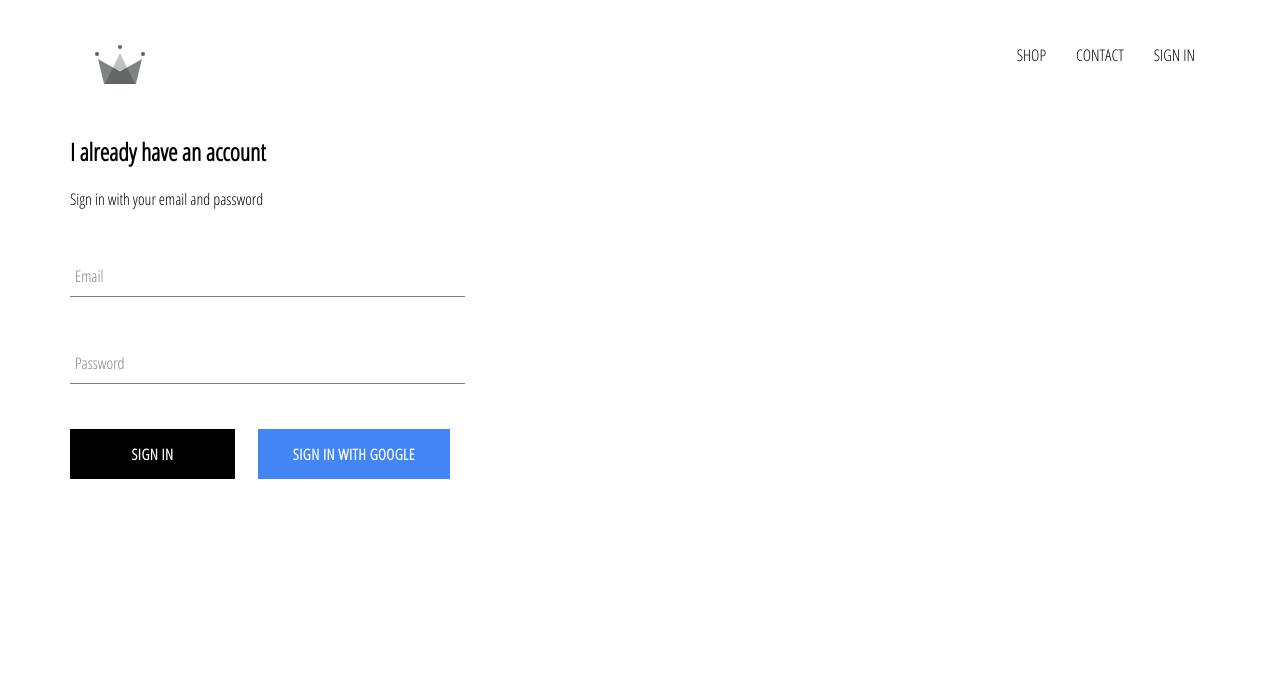
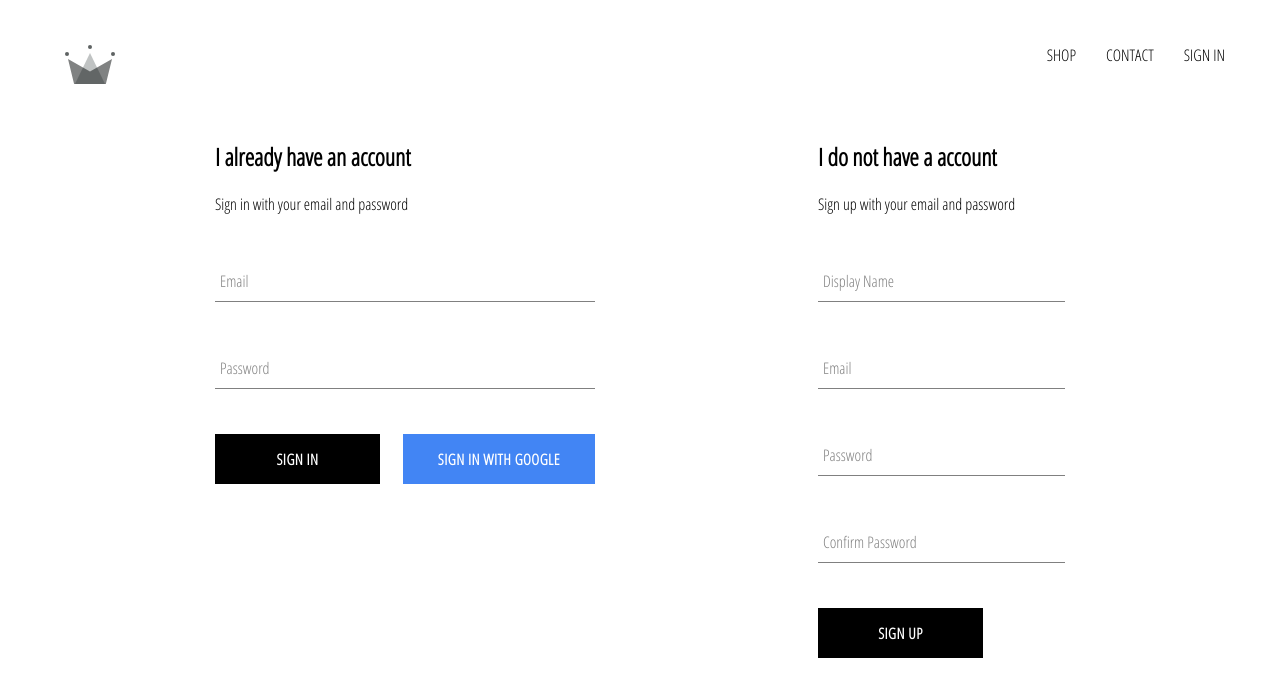
Before and after one commit to PayalBhandwalkar/CRWN_SQUARE, a React (Create React App) app in the folder crown-studio/: page /signin in a window 1280 px wide. Shown: the top 696 px of the page. Built offline with nearby package versions, Linux system fonts and the light colour scheme; no server answers.

Commit message:
implemented firebase utils and done with authentication

```diff
--- a/crown-studio/src/App.css
+++ b/crown-studio/src/App.css
@@ -1,11 +1,11 @@
 body {
   font-family: 'Open Sans Condensed';
-  padding: 20px 70px;
+  padding: 20px 40px;
 }
 a {
   text-decoration: none;
   color: black;
 }
 * {
-
+    box-sizing: border-box;
 }
--- a/crown-studio/src/App.js
+++ b/crown-studio/src/App.js
@@ -5,7 +5,7 @@
 import ShopPage from './pages/shop/shop.component';
 import Header from './components/header/header.component';
 import SignInAndSignUpPage from './pages/sign-in-and-sign-up/sign-in-and-sign-up.component';
-import { auth } from './firebase/firebase.utils';
+import { auth, createUserProfileDocument } from './firebase/firebase.utils';
 
 class App extends React.Component {
 
@@ -20,13 +20,27 @@
   unsubscribeFromAuth = null;
 
 
-   componentDidMount() {
-     this.unsubscribeFromAuth = auth.onAuthStateChanged(user => {
-       this.setState({ currentUser: user });
+  componentDidMount() {
+    this.unsubscribeFromAuth = auth.onAuthStateChanged(async userAuth => {
+      if (userAuth) {
+        const userRef = await createUserProfileDocument(userAuth);
 
-       console.log(user);
-     });
-   }
+        userRef.onSnapshot(snapShot => {
+          this.setState({
+            currentUser: {
+              id: snapShot.id,
+              ...snapShot.data()
+            }
+          });
+
+          console.log(this.state);
+        });
+      }
+
+      this.setState({ currentUser: userAuth });
+    });
+  }
+
 
    componentWillUnmount() {
      this.unsubscribeFromAuth();
--- /dev/null
+++ b/crown-studio/src/components/sign-up/sign-up.component.jsx
@@ -0,0 +1,108 @@
+import React from "react";
+
+import FormInput from "../form-input/form-input.component";
+import CustomButton from "../custom-button/custom-button.component";
+
+import { auth, createUserProfileDocument } from '../../firebase/firebase.utils';
+
+class SignUp extends React.Component {
+    constructor() {
+        super();
+
+        this.state = {
+            displayName: '',
+            email: '',
+            password: '',
+            confirmPassword: '',
+        }
+    }
+
+    handleSubmit = async event => {
+        event.preventDefault();
+
+        const { displayName, email, password, confirmPassword } = this.state;
+
+        if(password != confirmPassword) {
+            alert("passwords don't match");
+            return;
+        }
+
+        try {
+         const { user } = await auth.createUserWithEmailAndPassword(
+             email,
+             password
+             );
+
+        await createUserProfileDocument(user, { displayName });
+
+        this.setState({
+            displayName: '',
+            email: '',
+            password: '',
+            confirmPassword: ''
+        });
+
+        } catch (error) {
+            console.error(error);
+
+        }
+    };
+
+    handleChange = event => {
+        const { name, value } = event.target;
+
+        this.setState({ [name]: value });
+    };
+
+    render () {
+        const { displayName, email, password, confirmPassword } = this.state;
+        return(
+            <div className='sign-up'>
+                <h2 className='title'>
+                 I do not have a account
+                </h2>
+                <span>
+                    Sign up with your email and password
+                </span>
+                <form className='sign-up-form' onSubmit={this.handleSubmit}>
+                <FormInput
+                type='text'
+                name='displayName'
+                value={displayName}
+                onChange={this.handleChange}
+                label='Display Name'
+                required
+                />
+                    <FormInput
+                type='email'
+                name='email'
+                value={email}
+                onChange={this.handleChange}
+                label='Email'
+                required
+                />
+                    <FormInput
+                type='password'
+                name='password'
+                value={password}
+                onChange={this.handleChange}
+                label='Password'
+                required
+                />
+                    <FormInput
+                type='password'
+                name='confirmPassword'
+                value={confirmPassword}
+                onChange={this.handleChange}
+                label='Confirm Password'
+                required
+                />
+                <CustomButton type='submit'>SIGN UP</CustomButton>
+                </form>
+
+            </div>
+        )
+    }
+}
+
+export default SignUp;
--- /dev/null
+++ b/crown-studio/src/components/sign-up/sign-up.styles.scss
@@ -0,0 +1,10 @@
+.sign-up {
+    width: 400px;
+    display: flex;
+    flex-direction: column;
+
+
+    .title {
+      margin: 10px 0;
+    }
+  }
--- a/crown-studio/src/firebase/firebase.utils.js
+++ b/crown-studio/src/firebase/firebase.utils.js
@@ -13,6 +13,34 @@
     measurementId: "G-DP0EBQLV0H"
   };
 
+  export const createUserProfileDocument = async (userAuth, additionalData) => {
+   if (!userAuth) return;
+
+   const userRef = firestore.doc(`users/${userAuth.uid}`);
+
+   const snapShot = await userRef.get();
+
+
+   if(!snapShot.exists){
+       const { displayName, email } = userAuth;
+       const createdAt = new Date();
+
+       try {
+           await userRef.set({
+               displayName,
+               email,
+               createdAt,
+               ...additionalData
+           });
+       } catch (error) {
+           console.log('error creating user', error.message);
+       }
+  }
+  return userRef;
+  };
+
+
+
   firebase.initializeApp(config);
 
   export const auth = firebase.auth();
--- a/crown-studio/src/pages/sign-in-and-sign-up/sign-in-and-sign-up.component.jsx
+++ b/crown-studio/src/pages/sign-in-and-sign-up/sign-in-and-sign-up.component.jsx
@@ -1,10 +1,12 @@
 import React from "react";
 import SignIn from "../../components/sign-in/sign-in.component";
 import './sign-in-and-sign-up.styles.scss';
+import SignUp from "../../components/sign-up/sign-up.component";
 
 const SignInAndSignUpPage = () => (
     <div className='sign-in-and-sign-up'>
     <SignIn />
+    <SignUp />
     </div>
 )
 
--- a/crown-studio/src/pages/sign-in-and-sign-up/sign-in-and-sign-up.styles.scss
+++ b/crown-studio/src/pages/sign-in-and-sign-up/sign-in-and-sign-up.styles.scss
@@ -0,0 +1,6 @@
+.sign-in-and-sign-up {
+  width: 850px;
+  display: flex;
+  justify-content: space-between;
+  margin: 30px auto;
+}
```
Also changed, not shown: crown-studio/src/components/header/header.component.jsx (+11 -8 lines).
